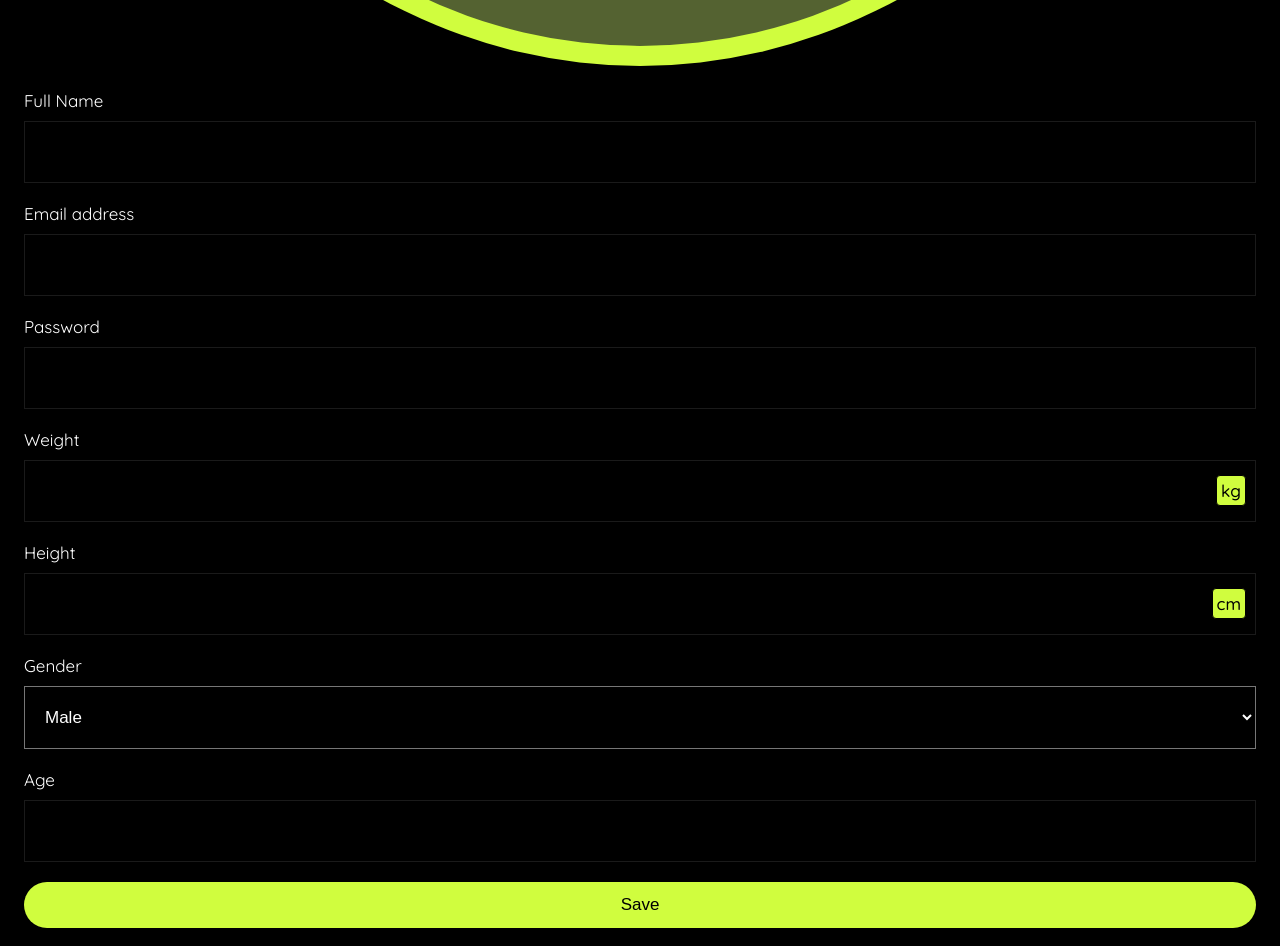
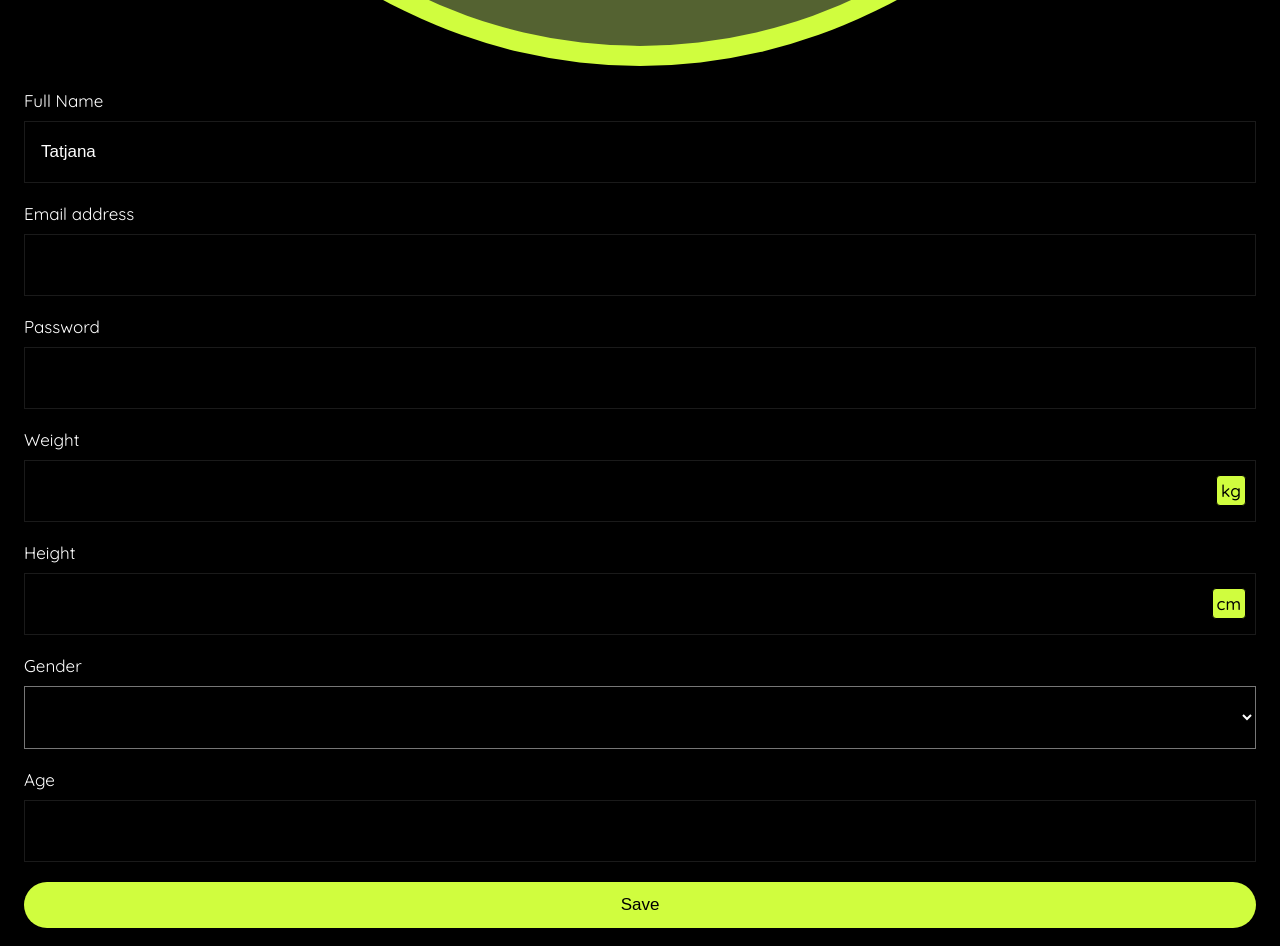
Before and after one commit to TackoBracko/crossfit-tracker-app, a React (Vite) app: page /edit in a window 1280 px wide. Shown: the part 1500-2446 px from the top of the page. Built offline with nearby package versions, Linux system fonts and the light colour scheme.

Commit message:
functionality for edit profile page

```diff
--- a/src/pages/Edit/index.jsx
+++ b/src/pages/Edit/index.jsx
@@ -1,9 +1,31 @@
+import { useState } from 'react';
 import avatar from './../../assets/icons/Avatar.svg';
 import backArrow from './../../assets/icons/BackArrow.svg';
 import classes from './EditProfile.module.css';
 import { NavLink, Form } from 'react-router-dom';
 
 export default function EditiProfilePage() {
+  const [userEditData, setUserEditData] = useState({
+    name: 'Tatjana',
+    email: '',
+    password: '',
+    weight: '',
+    height: '',
+    age: '',
+  });
+
+  const handleEditSubmit = (e) => {
+    e.preventDefault();
+    console.log(userEditData);
+  };
+
+  const handleEditData = (e) => {
+    const { name, value } = e.target;
+    setUserEditData((prevData) => {
+      return { ...prevData, [name]: value };
+    });
+  };
+
   return (
     <>
       <header className={classes.editHeader}>
@@ -22,26 +44,26 @@ export default function EditiProfilePage() {
           <img src={avatar} alt="Avatar" />
         </div>
 
-        <Form className={classes.editForm}>
+        <Form className={classes.editForm} onSubmit={handleEditSubmit}>
           <div className={classes.inputFields}>
             <label>Full Name</label>
-            <input name="name" type="text" />
+            <input name="name" type="text" onChange={handleEditData} value={userEditData.name} />
           </div>
 
           <div className={classes.inputFields}>
             <label>Email address</label>
-            <input name="email" type="email" />
+            <input name="email" type="email" onChange={handleEditData} value={userEditData.email} />
           </div>
 
           <div className={classes.inputFields}>
             <label>Password</label>
-            <input name="password" type="text" />
+            <input name="password" type="text" onChange={handleEditData} value={userEditData.password} />
           </div>
 
           <div className={classes.inputFields}>
             <label>Weight</label>
             <div className={classes.weightContainer}>
-              <input name="weight" type="number" />
+              <input name="weight" type="number" onChange={handleEditData} value={userEditData.weight} />
               <span className={classes.unit}>kg</span>
             </div>
           </div>
@@ -49,7 +71,7 @@ export default function EditiProfilePage() {
           <div className={classes.inputFields}>
             <label>Height</label>
             <div className={classes.weightContainer}>
-              <input name="height" type="number" />
+              <input name="height" type="number" onChange={handleEditData} value={userEditData.height} />
               <span className={classes.unit}>cm</span>
             </div>
           </div>
@@ -58,6 +80,7 @@ export default function EditiProfilePage() {
             <label>Gender</label>
             <div className={classes.customSelect}>
               <select name="gender">
+                <option></option>
                 <option>Male</option>
                 <option>Female</option>
               </select>
@@ -66,7 +89,7 @@ export default function EditiProfilePage() {
 
           <div className={classes.inputFields}>
             <label>Age</label>
-            <input name="weight" type="number" />
+            <input name="age" type="number" onChange={handleEditData} value={userEditData.age} />
           </div>
 
           <button type="submit" className={classes.saveBtn}>
```
